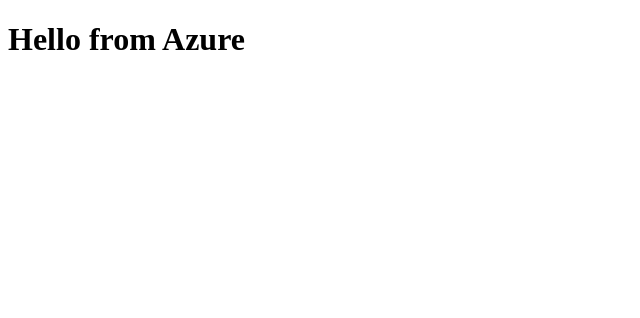
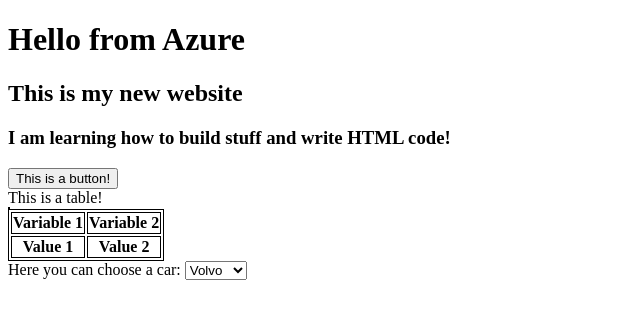
Before and after one commit to steliovarrone/my-app, a plain HTML site: page index.html in a window 1280 px wide. Shown: the whole page, without its empty margins (0-640 px from the left). Drawn offline with Linux system fonts and the light colour scheme.

Commit message:
changes to the webapp

```diff
--- a/index.html
+++ b/index.html
@@ -1,5 +1,43 @@
 <!DOCTYPE html>
-<html>
+<html><head>
+<style>
+table, th, td {
+  border: 1px solid black;
+}
+</style>
+</head>
   <head><meta charset="utf-8"><title>My App</title></head>
   <body><h1>Hello from Azure</h1></body>
+  <body><h2>This is my new website</h2></body>
+  <body><h3>I am learning how to build stuff and write HTML code!</h3></body>
+  <button type="button">This is a button!</button>
+  <br>
+  <table>This is a table!</table>
+  <table>
+    <tr>
+      <th>
+        Variable 1
+      </th>
+      <th>
+        Variable 2
+      </th>
+    </tr>
+    <tr>
+      <th>
+        Value 1
+      </th>
+      <th>
+        Value 2
+      </th>
+    </tr>
+  </table>
+  <label for="Cars">Here you can choose a car:</label>
+
+<select id="Cars">
+  <option value="volvo">Volvo</option>
+  <option value="saab">Saab</option>
+  <option value="opel">Opel</option>
+  <option value="audi">Audi</option>
+  <option value="ferrari">Ferrari</option>
+</select>
 </html>
```
